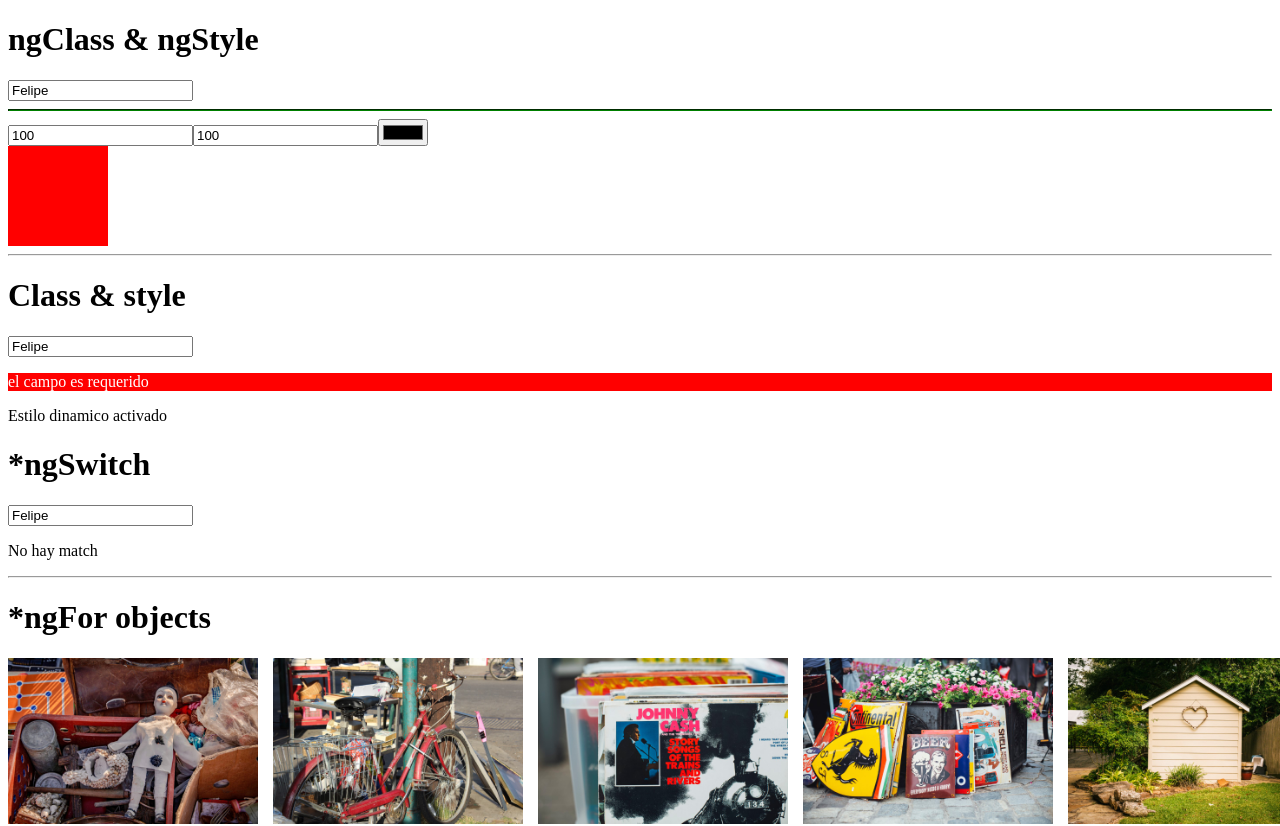
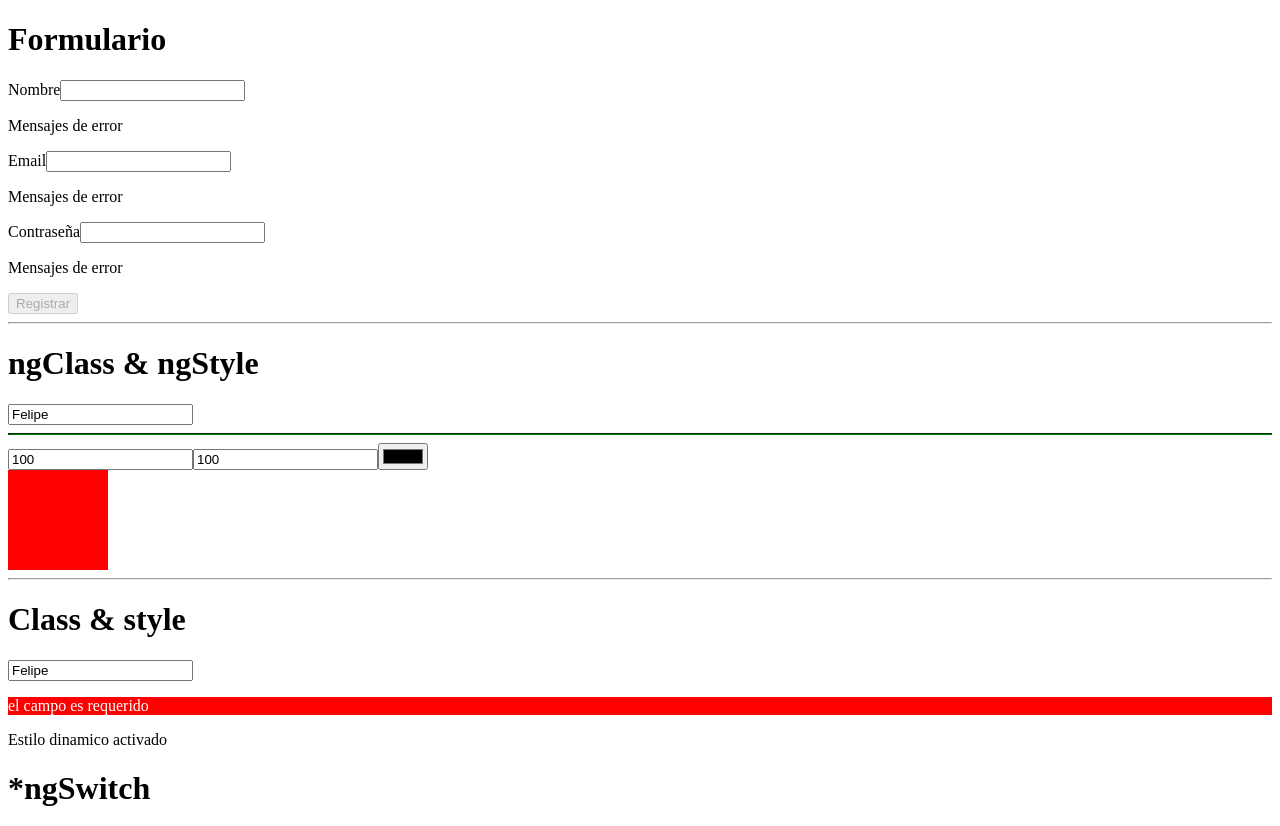
Before and after one commit to Christianlopez4/my-store, an Angular app: page / in a window 1280 px wide. Shown: the top 826 px of the page. Built offline with nearby package versions, Linux system fonts and the light colour scheme.

Commit message:
Formularios

```diff
--- a/src/app/app.component.html
+++ b/src/app/app.component.html
@@ -1,3 +1,23 @@
+<h1>Formulario</h1>
+<form (ngSubmit)="onRegister()" #myForm="ngForm">
+  <div class="input-group">
+    <label for="name">Nombre</label>
+    <input type="text" required id="name" name="name" [(ngModel)]="register.name">
+    <p>Mensajes de error</p>
+  </div>
+  <div class="input-group">
+    <label for="email">Email</label>
+    <input type="text" required id="email" name="email" [(ngModel)]="register.email">
+    <p>Mensajes de error</p>
+  </div>
+  <div class="input-group">
+    <label for="password">Contraseña</label>
+    <input type="password" required id="password" name="password" [(ngModel)]="register.password">
+    <p>Mensajes de error</p>
+  </div>
+  <button [disabled]="myForm.invalid" type="submit">Registrar</button>
+</form>
+<hr />
 <h1>ngClass & ngStyle</h1>
 <input type="text" required #nameinput3="ngModel" [(ngModel)]="person.name"/>
 <hr class="line-error"
--- a/src/app/app.component.ts
+++ b/src/app/app.component.ts
@@ -58,6 +58,12 @@
     background: 'red'
   };
 
+  register = {
+    name: '',
+    email: '',
+    password: ''
+  };
+
   public toggleButton() {
     this.btnDisabled = !this.btnDisabled;
   }
@@ -75,4 +81,8 @@
     this.names.splice(index, 1);
   }
 
+  public onRegister() {
+    console.log(this.register);
+  }
+
 }
```
